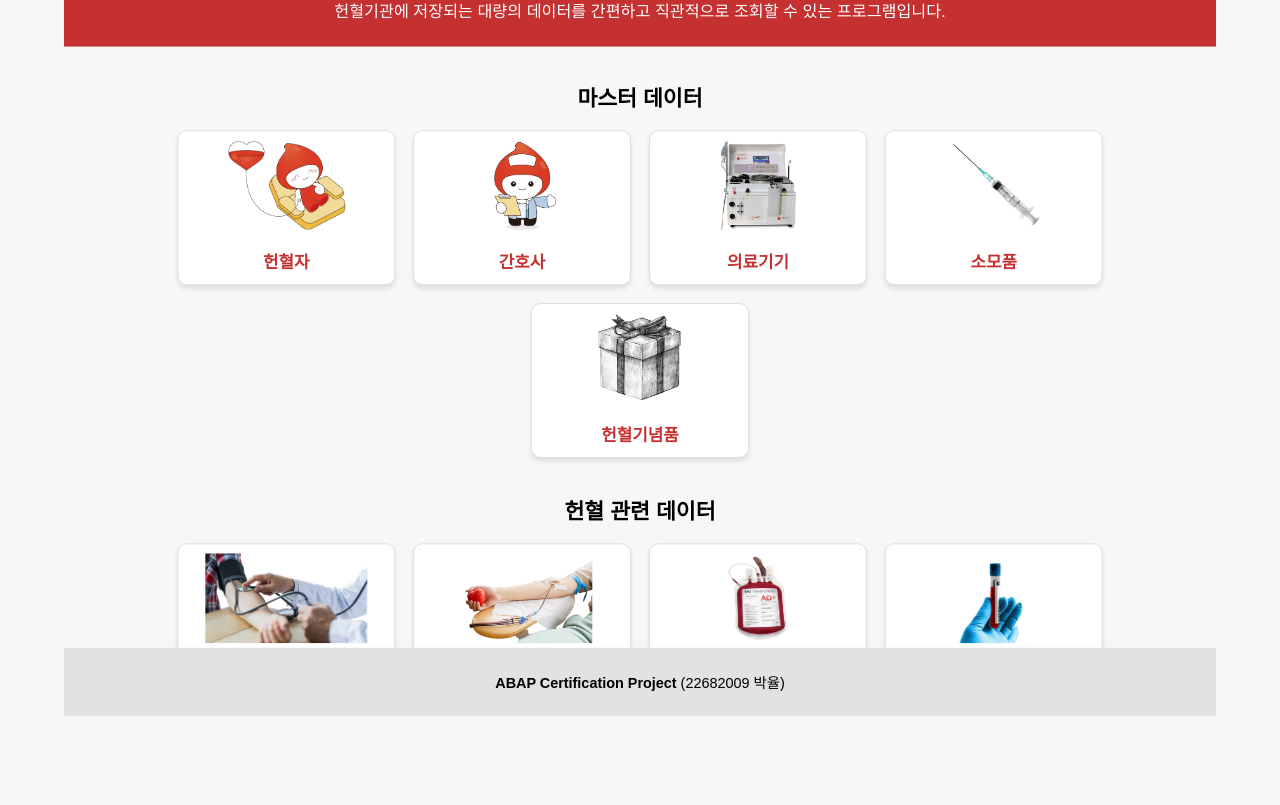
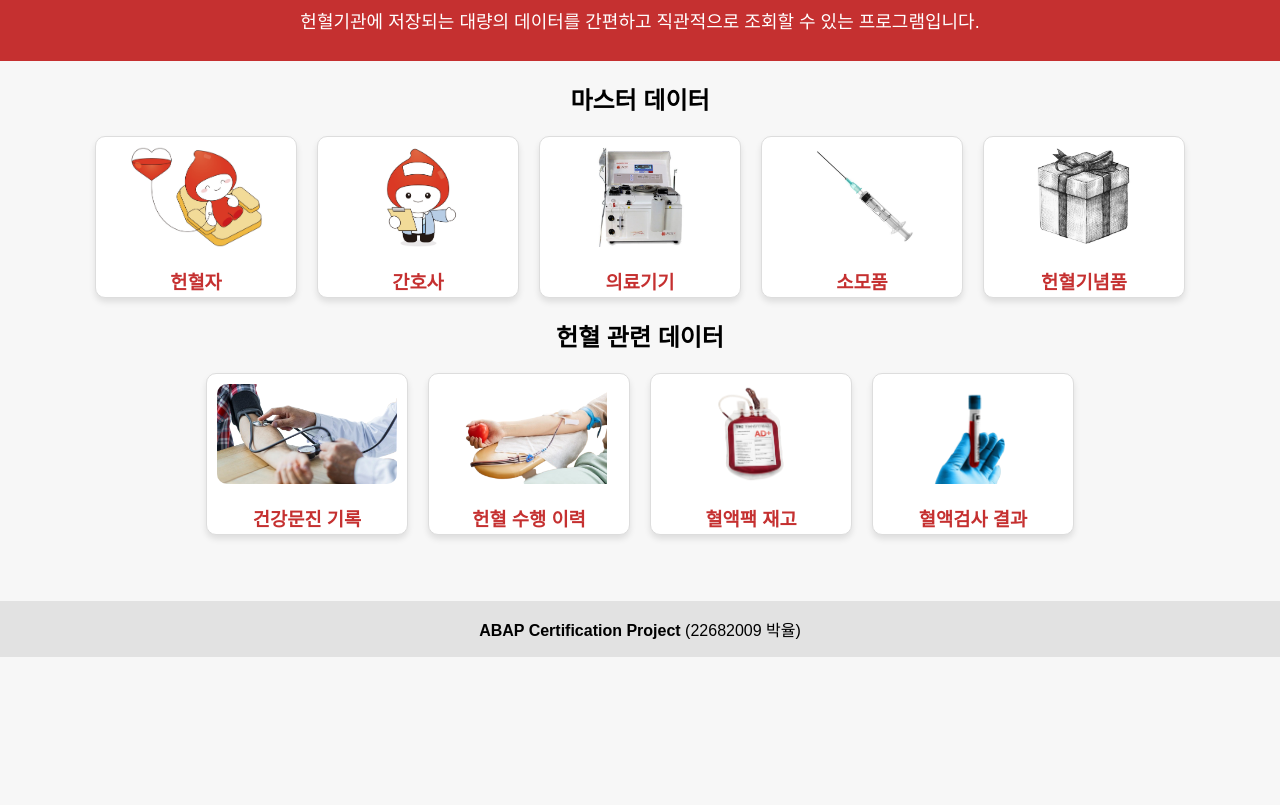
Before and after one commit to WayToGuru/YulPark, a plain HTML site: page index.html in a window 1280 px wide. Shown: the part 83-888 px from the top of the page. After the commit the page ends 800 px from the top, so only its background shows below. Drawn offline with Linux system fonts and the light colour scheme.

Commit message:
Update index.html

```diff
--- a/index.html
+++ b/index.html
@@ -1,4 +1,4 @@
-<!--DOCTYPE html>
+<!DOCTYPE html>
 <html lang="ko">
 <head>
     <meta charset="UTF-8">
@@ -43,8 +43,8 @@
             border: 1px solid #ddd;
             border-radius: 10px;
             box-shadow: 0 4px 6px rgba(0, 0, 0, 0.1);
-            width: 220px; /* 동일한 가로 길이 설정 */
-            height: 150px;
+            width: 180px; /* 동일한 가로 길이 설정 */
+            height: 140px;
             padding: 10px;
             text-align: center;
             transition: transform 0.2s, box-shadow 0.2s;
@@ -75,7 +75,7 @@
             text-align: center;
             padding: 0px;
             background-color: #e2e2e2;
-            margin-top: auto;
+            margin-bottom: 60px;
         }
     </style>
 </head>
@@ -87,8 +87,6 @@
 </header>
 
 <main>
-    < 마스터 데이터 섹션 >
-    <br>
     <div class="section-title">마스터 데이터</div>
     <div class="card-container">
         <div class="card">
@@ -113,161 +111,8 @@
         </div>
     </div>
 
-    < 간격 추가 >
-    <div class="spacer"></div>
+    <!--div class="spacer"></div-->
 
-    < 헌혈 관련 데이터 섹션 >
-    <div class="section-title">헌혈 관련 데이터</div>
-    <div class="card-container">
-        <div class="card">
-            <img src="medcu.jpg" alt="건강문진 기록 이미지">
-            <h3>건강문진 기록</h3>
-        </div>
-        <div class="card">
-            <img src="dntrc.jpg" alt="헌혈 수행 이력 이미지">
-            <h3>헌혈 수행 이력</h3>
-        </div>
-        <div class="card">
-            <img src="bpack.jpg" alt="혈액팩 재고 이미지">
-            <h3>혈액팩 재고</h3>
-        </div>
-        <div class="card">
-            <img src="btest.jpg" alt="혈액검사 결과 이미지">
-            <h3>혈액검사 결과</h3>
-        </div>
-    </div>
-</main>
-
-<footer>
-    <p><b>ABAP Certification Project</b>&nbsp;(22682009 박율)</p>
-</footer>
-
-</body>
-</html-->
-
-<!DOCTYPE html>
-<html lang="ko">
-<head>
-    <meta charset="UTF-8">
-    <meta name="viewport" content="width=device-width, initial-scale=1.0">
-    <title>대한적십자사 헌혈본부 프로그램 소개</title>
-    <style>
-        body {
-            font-family: Pretendard, sans-serif;
-            margin: 0;
-            padding: 0;
-            background-color: #f7f7f7;
-            display: flex;
-            flex-direction: column;
-            transform: scale(0.9); /* 축척 90% */
-            transform-origin: top center; /* 축척 기준점 설정 */
-            min-height: 100vh;
-        }
-        header {
-            background-color: #c53030;
-            color: white;
-            text-align: center;
-            padding: 10px;
-        }
-        main {
-            flex: 1;
-            padding: 0px;
-        }
-        .section-title {
-            text-align: center;
-            margin: 20px 0 20px;
-            font-size: 24px;
-            font-weight: bold;
-            color: black;
-        }
-        .card-container {
-            display: flex;
-            justify-content: center;
-            gap: 20px;
-            flex-wrap: wrap;
-            margin-bottom: 20px;
-        }
-        .card {
-            background-color: white;
-            border: 1px solid #ddd;
-            border-radius: 10px;
-            box-shadow: 0 4px 6px rgba(0, 0, 0, 0.1);
-            width: 220px; /* 동일한 가로 길이 설정 */
-            height: 150px;
-            padding: 10px;
-            text-align: center;
-            transition: transform 0.2s, box-shadow 0.2s;
-            display: flex;
-            flex-direction: column;
-            justify-content: space-between;
-        }
-        .card img {
-            width: 100%;
-            height: 100px;
-            object-fit: contain; /* 수정된 부분 */
-            border-radius: 10px;
-            margin-bottom: 10px;
-        }
-        .card:hover {
-            transform: translateY(-10px);
-            box-shadow: 0 6px 10px rgba(0, 0, 0, 0.2);
-        }
-        .card h3 {
-            margin: 10px 0;
-            color: #c53030;
-        }
-        .spacer {
-            margin-top: 40px; /* "헌혈 관련 데이터" 섹션 간격 */
-        }
-        footer {
-            text-align: center;
-            padding: 10px;
-            background-color: #e2e2e2;
-            position: fixed; /* 화면 하단에 고정 */
-            bottom: 0;
-            width: 100%; /* 화면 너비에 맞게 확장 */
-            box-sizing: border-box; /* 패딩 포함 크기 계산 */
-        }
-    </style>
-</head>
-<body>
-
-<header>
-    <h1>Z13_PORTFOLIO</h1>
-    <p style="font-size: 18px;">헌혈기관에 저장되는 대량의 데이터를 간편하고 직관적으로 조회할 수 있는 프로그램입니다.</p>
-</header>
-
-<main>
-    <!-- 마스터 데이터 섹션 -->
-    <br>
-    <div class="section-title">마스터 데이터</div>
-    <div class="card-container">
-        <div class="card">
-            <img src="donor.jpg" alt="헌혈자 이미지">
-            <h3>헌혈자</h3>
-        </div>
-        <div class="card">
-            <img src="nurse.jpg" alt="간호사 이미지">
-            <h3>간호사</h3>
-        </div>
-        <div class="card">
-            <img src="meddv.jpg" alt="의료기기 이미지">
-            <h3>의료기기</h3>
-        </div>
-        <div class="card">
-            <img src="suppl.jpg" alt="소모품 이미지">
-            <h3>소모품</h3>
-        </div>
-        <div class="card">
-            <img src="dgift.jpg" alt="헌혈기념품 이미지">
-            <h3>헌혈기념품</h3>
-        </div>
-    </div>
-
-    <!-- 간격 추가 -->
-    <div class="spacer"></div>
-
-    <!-- 헌혈 관련 데이터 섹션 -->
     <div class="section-title">헌혈 관련 데이터</div>
     <div class="card-container">
         <div class="card">
```
